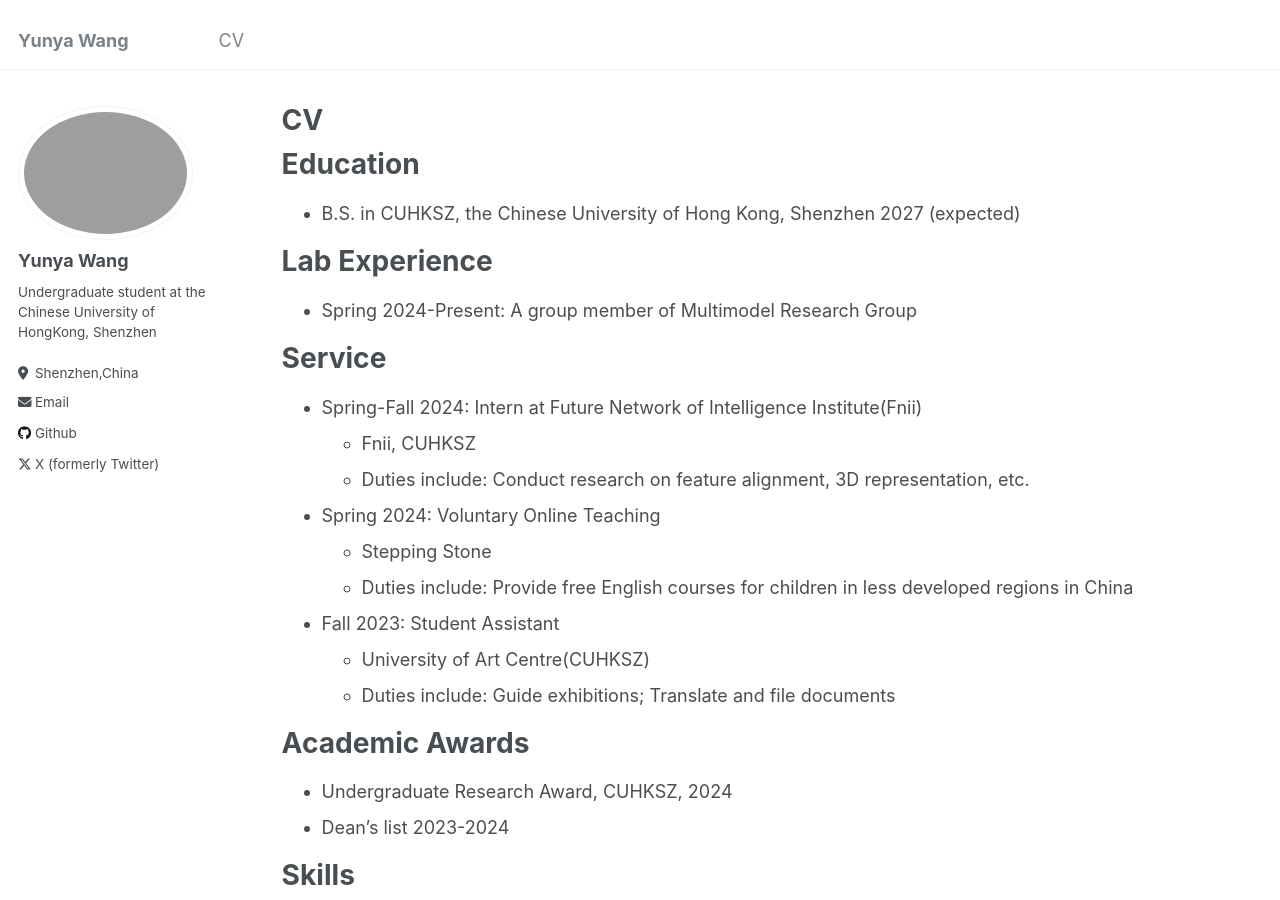
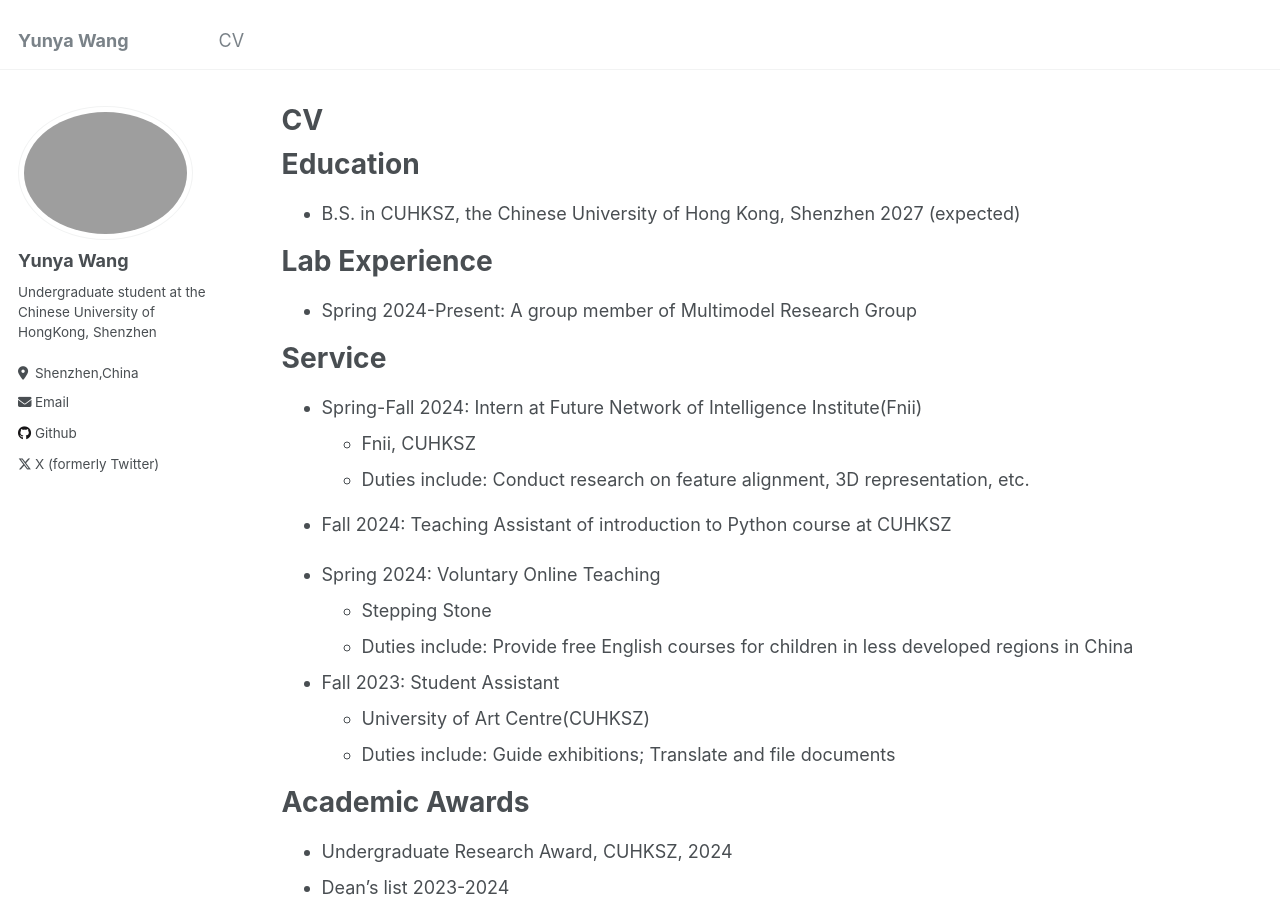
Before and after one commit to Eureka-wong/eureka-wong.github.io, a Jekyll site: the page built from _pages/cv.md, in a window 1280 px wide and 900 px high. Built offline with Jekyll 4.4.1, drawn with Linux system fonts in a browser that asks for light colours.

Commit message:
Update cv.md

```diff
--- a/_pages/cv.md
+++ b/_pages/cv.md
@@ -25,6 +25,8 @@ Service
   * Fnii, CUHKSZ
   * Duties include: Conduct research on feature alignment, 3D representation, etc.
 
+* Fall 2024: Teaching Assistant of introduction to Python course at CUHKSZ
+
 * Spring 2024: Voluntary Online Teaching
   * Stepping Stone
   * Duties include: Provide free English courses for children in less developed regions in China
```
